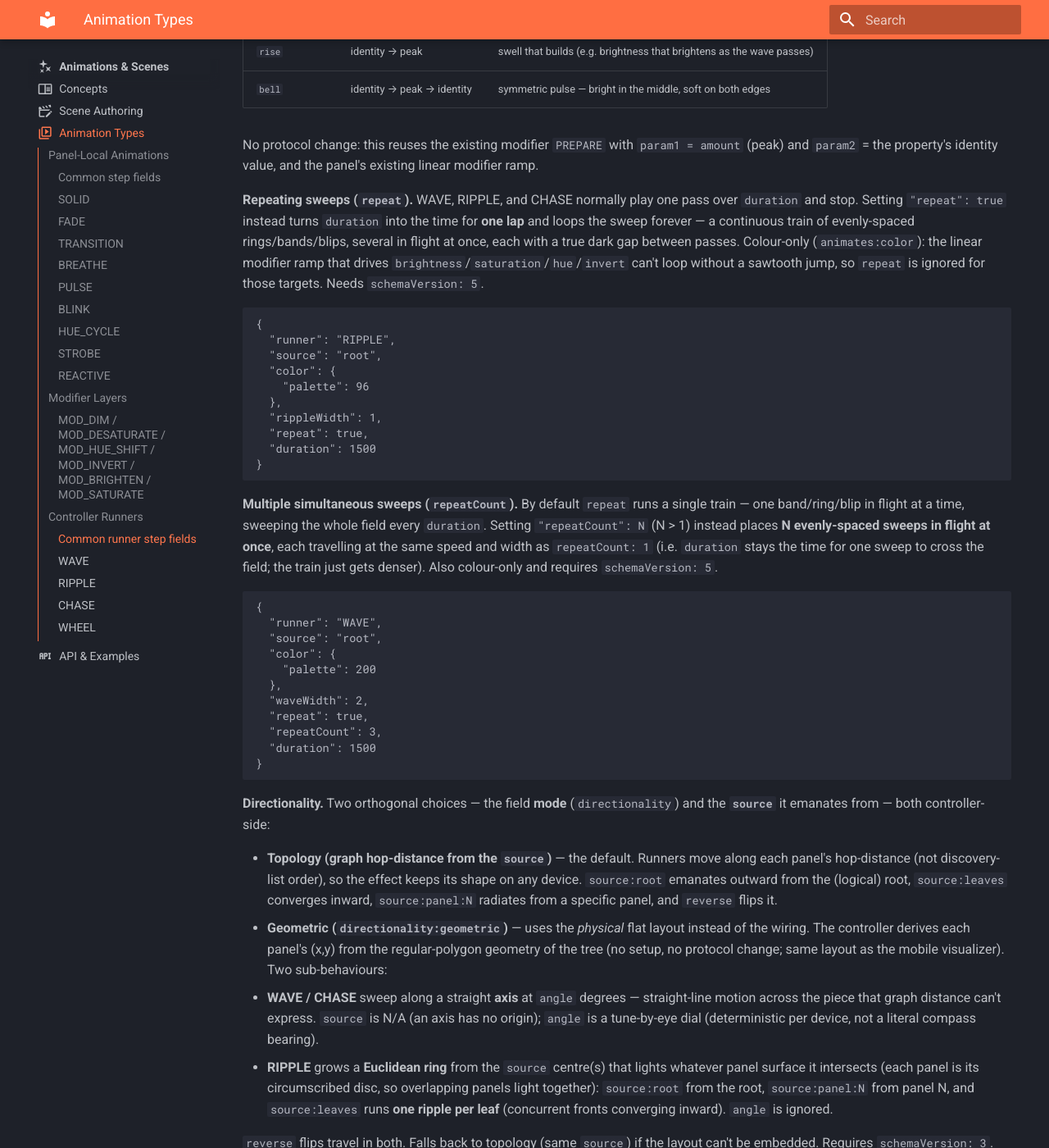
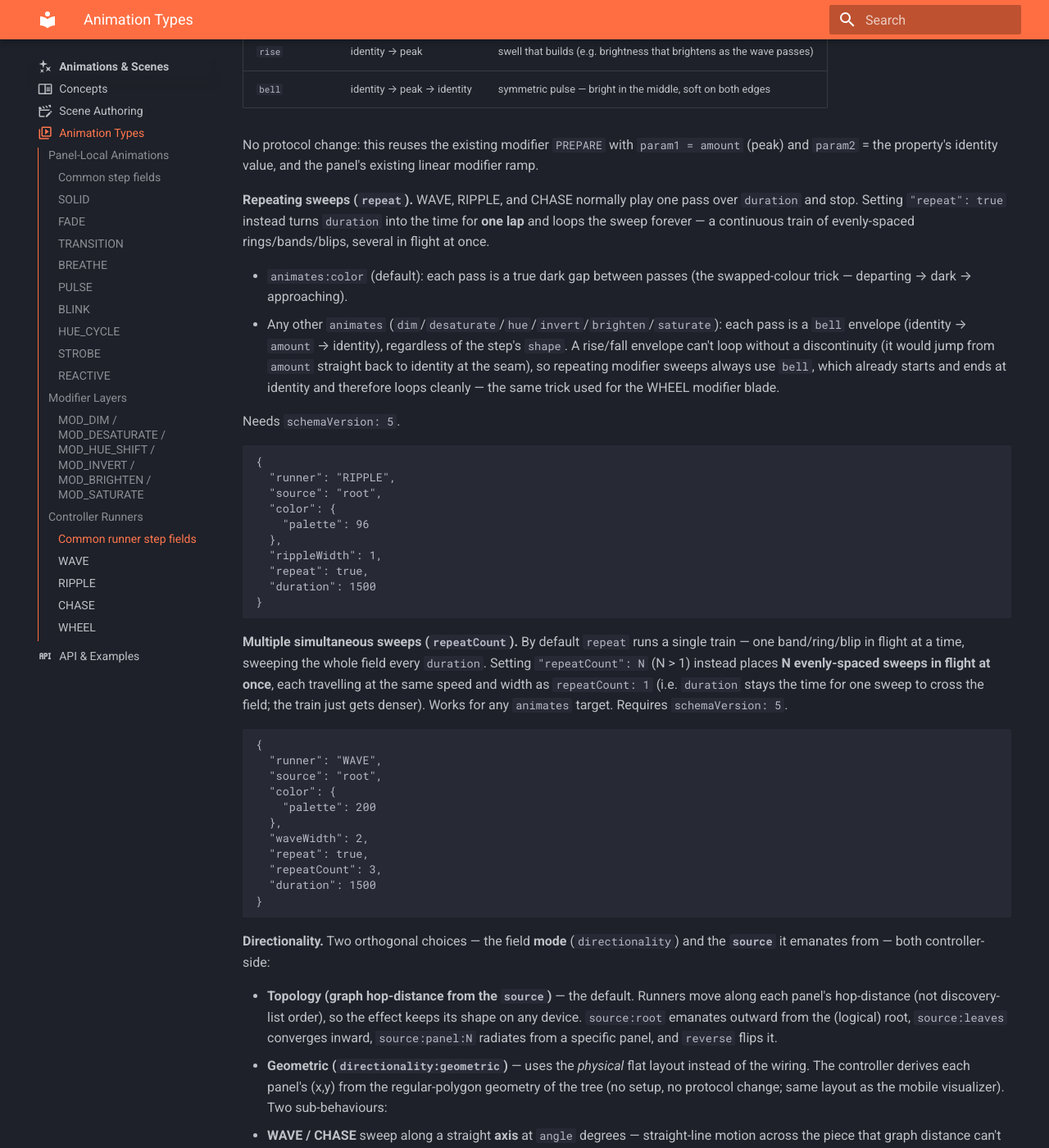
Before and after one commit to przemczan/lightnet-firmware, an MkDocs documentation site: the page built from docs/animations/types.md, in a window 1280 px wide and 1400 px high, scrolled down 7487 px. Shown: the whole window at 82% size. Built offline with MkDocs 1.6.1 and Material for MkDocs 9.7.7, drawn with Linux system fonts in a browser that asks for light colours; some of the changed text lies outside the part shown.

Commit message:
animates - repeat support for chase/ripple

````diff
--- a/docs/animations/types.md
+++ b/docs/animations/types.md
@@ -258,11 +258,11 @@ to the `max` blend so its dark phase is transparent over the background/layers b
 | `angle` | 0–359 | Geometric **axis sweep** direction in degrees (only `directionality:geometric` WAVE/CHASE; default 0). 2° resolution. Ignored by RIPPLE. |
 | `reverse` | bool | Reverse the travel direction |
 | `waveWidth` / `rippleWidth` | 0–255 | Band / ring width in **rings** (also settable as `params[0]`) |
-| `repeat` | bool | WAVE/RIPPLE/CHASE: a continuous train of evenly-spaced sweeps instead of a single pass — colour-only, see below |
+| `repeat` | bool | WAVE/RIPPLE/CHASE: a continuous train of evenly-spaced sweeps instead of a single pass, see below |
 | `repeatCount` | 1–255 | With `repeat:true`: number of sweeps in flight simultaneously, evenly spaced (also settable as `params[5]`). Default 1 (single train). |
 | `animates` | string | What the sweep modulates: `color` (default), `dim`, `desaturate`, `hue`, `invert`, `brighten`, or `saturate` |
 | `amount` | 0–255 | Peak intensity for non-`color` targets (also settable as `params[4]`); ignored when `animates:color` |
-| `shape` | string | Envelope shape for non-`color` sweeps: `fall` (peak→identity, default), `rise` (identity→peak), or `bell` (identity→peak→identity). Ignored when `animates:color`. |
+| `shape` | string | Envelope shape for non-`color` sweeps: `fall` (peak→identity, default), `rise` (identity→peak), or `bell` (identity→peak→identity). Ignored when `animates:color`, and when `repeat:true` (repeating modifier sweeps always use `bell`, see below). |
 
 **What the sweep animates.** By default a runner sweeps `color` — each panel snaps a `PULSE`
 between `color` and the layer's background. Setting `animates` to `dim`, `desaturate`, `hue`,
@@ -310,9 +310,18 @@ No protocol change: this reuses the existing modifier `PREPARE` with `param1 = a
 **Repeating sweeps (`repeat`).** WAVE, RIPPLE, and CHASE normally play one pass over `duration`
 and stop. Setting `"repeat": true` instead turns `duration` into the time for **one lap** and
 loops the sweep forever — a continuous train of evenly-spaced rings/bands/blips, several in
-flight at once, each with a true dark gap between passes. Colour-only (`animates:color`): the
-linear modifier ramp that drives `brightness`/`saturation`/`hue`/`invert` can't loop without a
-sawtooth jump, so `repeat` is ignored for those targets. Needs `schemaVersion: 5`.
+flight at once.
+
+- `animates:color` (default): each pass is a true dark gap between passes (the swapped-colour
+  trick — departing → dark → approaching).
+- Any other `animates` (`dim`/`desaturate`/`hue`/`invert`/`brighten`/`saturate`): each pass is a
+  `bell` envelope (identity → `amount` → identity), regardless of the step's `shape`. A
+  rise/fall envelope can't loop without a discontinuity (it would jump from `amount` straight
+  back to identity at the seam), so repeating modifier sweeps always use `bell`, which already
+  starts and ends at identity and therefore loops cleanly — the same trick used for the WHEEL
+  modifier blade.
+
+Needs `schemaVersion: 5`.
 
 ```json
 {
@@ -331,8 +340,8 @@ sawtooth jump, so `repeat` is ignored for those targets. Needs `schemaVersion: 5
 band/ring/blip in flight at a time, sweeping the whole field every `duration`. Setting
 `"repeatCount": N` (N > 1) instead places **N evenly-spaced sweeps in flight at once**, each
 travelling at the same speed and width as `repeatCount: 1` (i.e. `duration` stays the time for
-one sweep to cross the field; the train just gets denser). Also colour-only and requires
-`schemaVersion: 5`.
+one sweep to cross the field; the train just gets denser). Works for any `animates` target.
+Requires `schemaVersion: 5`.
 
 ```json
 {
````
Also changed, not shown: docs/animations/scene-authoring.md (+7 -4 lines), 3 other files.
